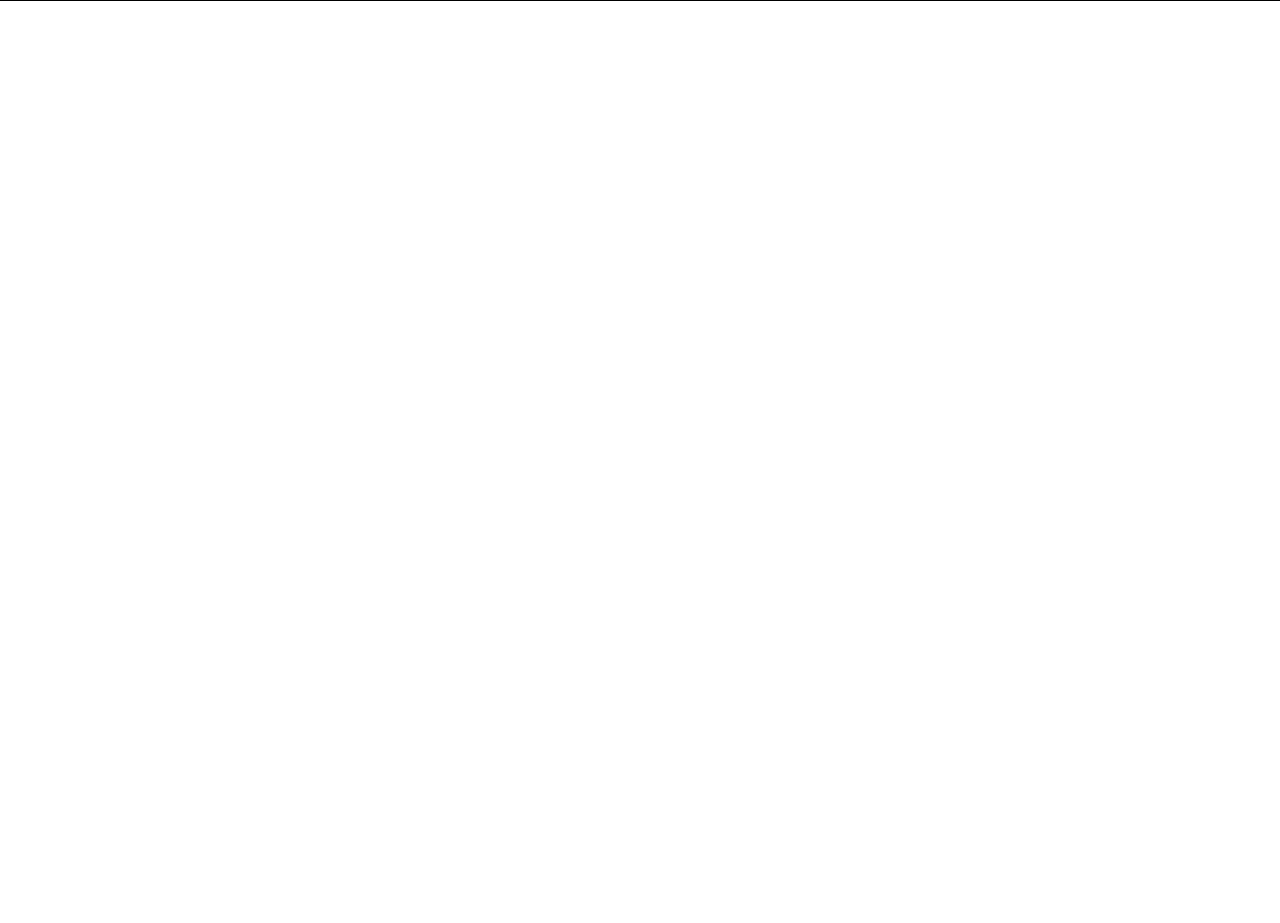
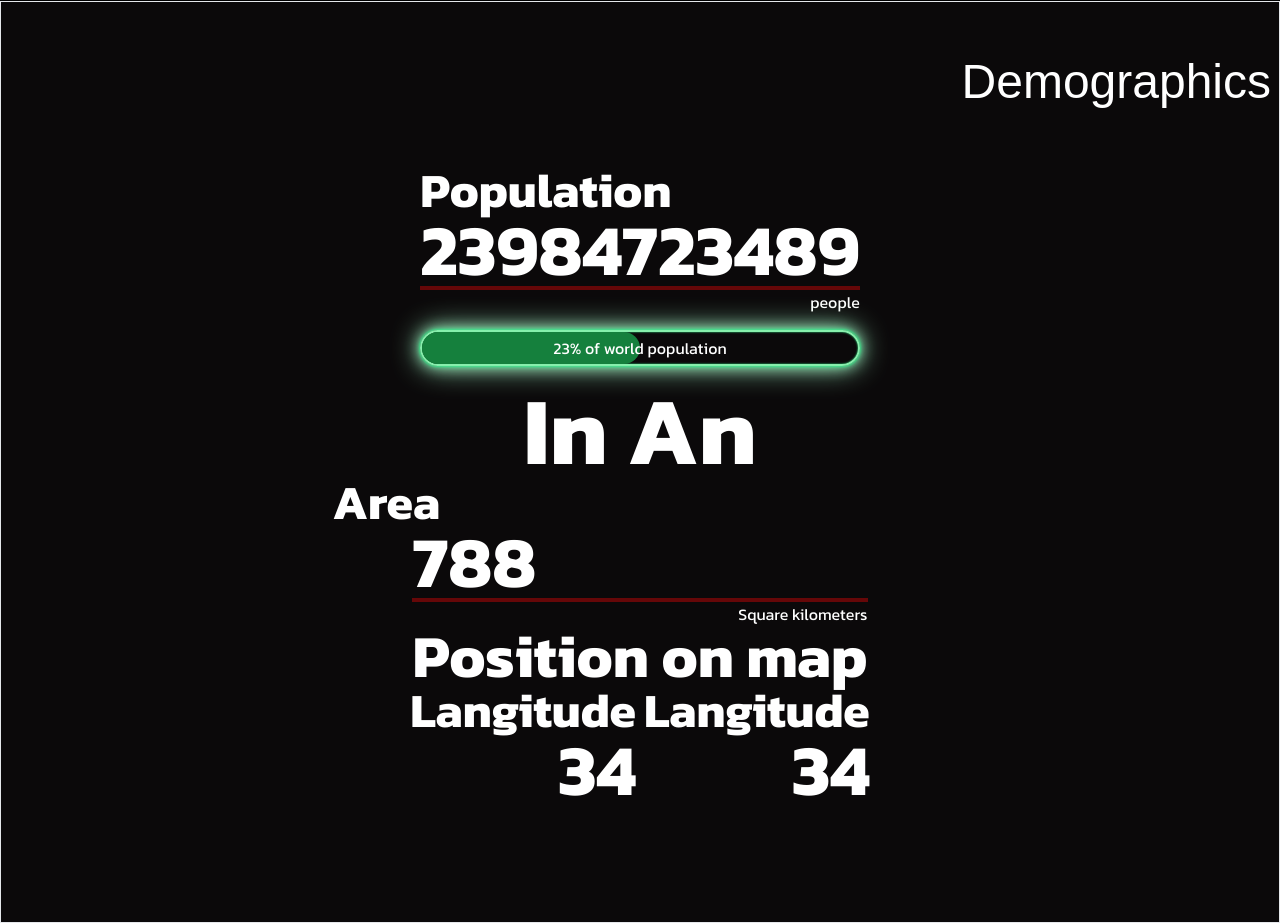
Before and after one commit to TALHAA23/world-stats-portal, a Next.js app: page /countries in a window 1280 px wide. Shown: the part 1411-2334 px from the top of the page. Before the commit the page ends 1412 px from the top, so only its background shows below. Built offline with nearby package versions, Linux system fonts and the light colour scheme; a web font is replaced by a local one.

Commit message:
working on animation

```diff
--- /dev/null
+++ b/app/_animations/showSectionDetailsOneByOne.ts
@@ -0,0 +1,24 @@
+import anime from "animejs";
+
+const NEXT_CHILD_ANIMATION_DELAY = 500;
+
+const showSectionDetailsOneByOneAnimation = (element: HTMLElement) => {
+  const animation = createAnimation(element);
+  createObserver(element, animation);
+};
+
+const createAnimation = (element: HTMLElement) =>
+  anime({
+    targets: element.children,
+    scale: [0, 1],
+    delay(element, index) {
+      return index * NEXT_CHILD_ANIMATION_DELAY;
+    },
+  });
+
+const createObserver = (element: HTMLElement, animation: anime.AnimeInstance) =>
+  new IntersectionObserver((entries) => {
+    entries[0].isIntersecting ? animation.play() : animation.pause;
+  }).observe(element);
+
+export default showSectionDetailsOneByOneAnimation;
--- a/app/_components/SearchBar.tsx
+++ b/app/_components/SearchBar.tsx
@@ -1,10 +1,7 @@
 const SearchBar = () => {
   return (
     <form className="w-[90%] max-w-[600px] mt-7 mb-10">
-      <input
-        type="text"
-        className="color4 w-full  h-[50px] rounded-full px-3"
-      />
+      <input type="text" className="color3 w-full h-[50px] rounded-full px-3" />
     </form>
   );
 };
--- /dev/null
+++ b/app/_components/countries/Demographics.tsx
@@ -0,0 +1,65 @@
+import showHeadingAnimation from "@/app/_animations/showHeading";
+import showSectionDetailsOneByOneAnimation from "@/app/_animations/showSectionDetailsOneByOne";
+import { useEffect, useRef } from "react";
+
+const Demographics = () => {
+  const titleRef = useRef(null);
+  const populationSection = useRef(null);
+  useEffect(() => {
+    titleRef.current && showHeadingAnimation(titleRef.current);
+    populationSection.current &&
+      showSectionDetailsOneByOneAnimation(populationSection.current);
+  }, []);
+  return (
+    <section className="color1 text-color10 w-full h-auto text-white py-9 px-2 border">
+      <h1 ref={titleRef} className="section-heading text-right">
+        Demographics
+      </h1>
+      <div className="my-20 flex flex-col items-center">
+        {/* population */}
+        <div ref={populationSection}>
+          <h1 className="text-2xl sm:text-5xl font-bold -translate-x-4 sm:-translate-x-20">
+            Population
+          </h1>
+          <div>
+            <p className="text-5xl sm:text-7xl font-bold">23984723489</p>
+            <div className="w-full h-1 color3"></div>
+          </div>
+          <p className="text-right">people</p>
+          <div className="relative my-4 w-full h-9 border-2 border-green-300  shadow-[0_0_2px_#2EF88C,inset_0_0_2px_#2EF88C,0_0_5px_#2EF88C,0_0_15px_#9EEBBE,0_0_30px_#9EEBBE] rounded-full flex items-center justify-center">
+            <div className=" absolute rounded-full h-full w-1/2 bg-green-700 left-0 z-0 "></div>
+            <p className=" z-10">23% of world population</p>
+          </div>
+          <p className="font-bold text-8xl text-center">In An</p>
+        </div>
+        {/* Area */}
+        <div>
+          <h1 className="text-2xl sm:text-5xl font-bold -translate-x-4 sm:-translate-x-20">
+            Area
+          </h1>
+          <div>
+            <p className="text-5xl sm:text-7xl font-bold">788</p>
+            <div className="w-full h-1 color3"></div>
+          </div>
+          <p className="text-right">Square kilometers</p>
+          <p className="font-bold text-4xl sm:text-6xl text-center">
+            Position on map
+          </p>
+        </div>
+        {/* langlong */}
+        <div className="flex gap-2">
+          <div>
+            <h1 className="text-2xl sm:text-5xl font-bold ">Langitude</h1>
+            <p className="text-5xl sm:text-7xl font-bold text-right">34</p>
+          </div>
+          <div>
+            <h1 className="text-2xl sm:text-5xl font-bold ">Langitude</h1>
+            <p className="text-5xl sm:text-7xl font-bold text-right">34</p>
+          </div>
+        </div>
+      </div>
+    </section>
+  );
+};
+
+export default Demographics;
--- a/app/_components/countries/Neighbours.tsx
+++ b/app/_components/countries/Neighbours.tsx
@@ -6,14 +6,13 @@ import { useEffect, useRef } from "react";
 const Neighbours = () => {
   const titleRef = useRef(null);
   const countriesListRef = useRef<null | HTMLDivElement>(null);
-  useEffect(() => {
-    const el = titleRef.current;
-    if (!el) return;
-    const undoAnimation = showHeadingAnimation(el);
-    countriesListRef.current &&
-      showListItemsAnimation(countriesListRef.current);
-    return () => undoAnimation();
-  }, []);
+  // useEffect(() => {
+  //   const element = titleRef.current;
+  //   if (!element) return;
+  //   showHeadingAnimation(element);
+  //   countriesListRef.current &&
+  //     showListItemsAnimation(countriesListRef.current);
+  // }, []);
 
   return (
     <section
--- a/app/countries/page.tsx
+++ b/app/countries/page.tsx
@@ -3,6 +3,7 @@ import { useEffect } from "react";
 
 import Head from "../_components/countries/Head";
 import Neighbours from "../_components/countries/Neighbours";
+import Demographics from "../_components/countries/Demographics";
 
 // export const generateMetadata = async () => {
 //   const response = await fetch("http://localhost:3000/api/ipinfo");
@@ -12,11 +13,23 @@ import Neighbours from "../_components/countries/Neighbours";
 //   };
 // };
 
+// TODO: Currently Area, population, latlng,iDD
+
 const page = () => {
+  // useEffect(() => {
+  //   const getCountry = async () => {
+  //     const response = await fetch(
+  //       "https://restcountries.com/v3.1/name/pakistan"
+  //     );
+  //     console.log(await response.json());
+  //   };
+  //   getCountry();
+  // }, []);
   return (
     <div>
       <Head />
       <Neighbours />
+      <Demographics />
     </div>
   );
 };
--- a/app/globals.css
+++ b/app/globals.css
@@ -95,7 +95,6 @@ body {
     @apply text-[--color1]
 }
 
-
 .text-color2 {
     @apply text-[--color2]
 }
```
